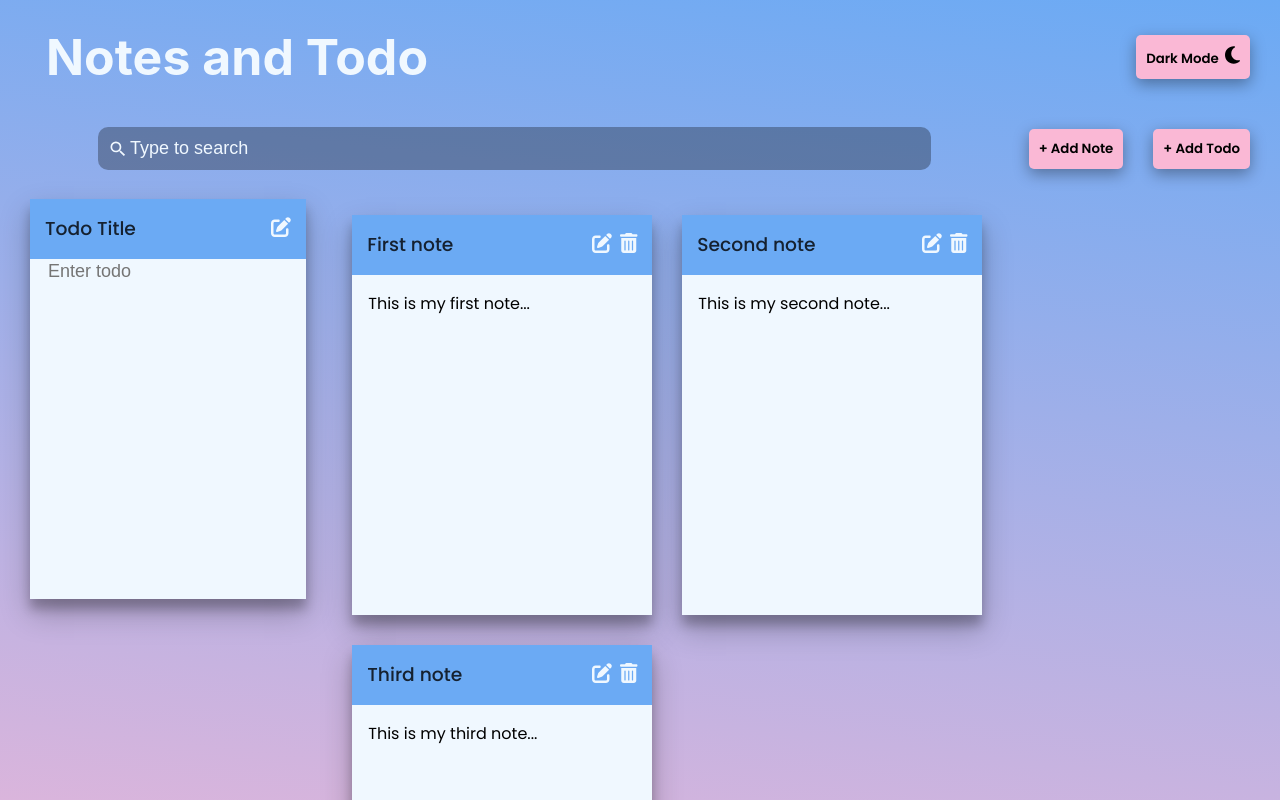
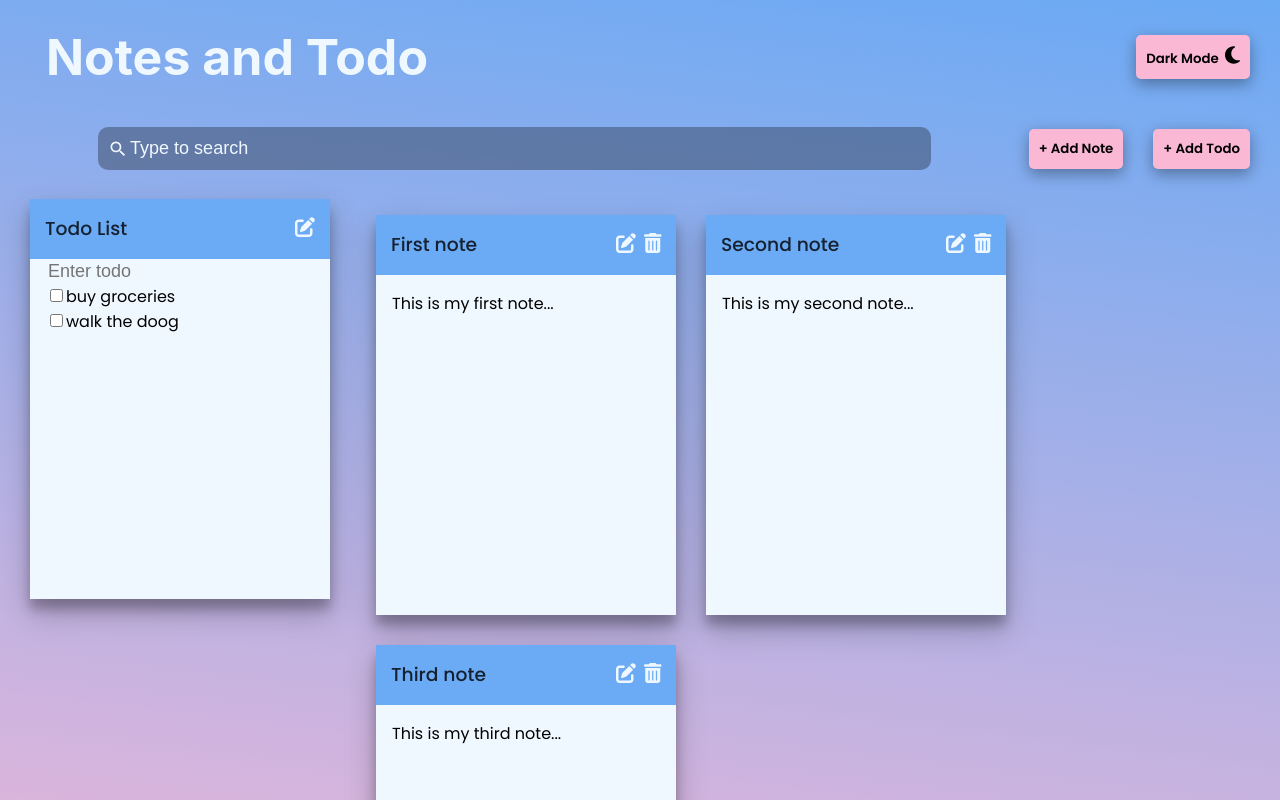
Before and after one commit to marijahavaic/notes-todo-app, a React (Create React App) app: page / in a window 1280 px wide. Shown: the top 800 px of the page. Built offline with nearby package versions, Linux system fonts and the light colour scheme.

Commit message:
Create state for todos, add TodoList component, pass props from state to TodoList to Todo component

```diff
--- a/src/App.js
+++ b/src/App.js
@@ -5,9 +5,10 @@ import './App.css';
 import NotesList from './Components/NotesList';
 import AddNote from './Components/AddNote';
 import Header from './Components/Header';
-import Todo from './Components/Todo'
+import TodoList from './Components/TodoList';
 
 function App() {
+  const [darkMode, setDarkMode] = useState(false);
   const [searchText, setSearchText] = useState('');
   const [newNote, setNewNotes] = useState(false);
   const [notes, setNotes] = useState([
@@ -27,8 +28,17 @@ function App() {
       text: "This is my third note..."
     }
   ]);
+  const [todos, setTodos] = useState([
+    {
+      id: nanoid(),
+      title: "Todo List",
+      listOfTodos: [
+        'buy groceries',
+        'walk the doog'
+      ]
+    }
+  ])
 
-  const [darkMode, setDarkMode] = useState(false);
 
   // Retrive notes from local storage
   useEffect(() => {
@@ -85,7 +95,9 @@ function App() {
           newNote={newNote}
           handleCloseNewNote={closeNewNote}
         />}
-        <Todo />
+        <TodoList
+          todos={todos}
+        />
         <NotesList
           notes={notes.filter((note) => note.text.toLowerCase().includes(searchText) || note.title.toLowerCase().includes(searchText))}
           handleAddNote={addNote}
--- a/src/Components/Todo.js
+++ b/src/Components/Todo.js
@@ -5,11 +5,11 @@ import '../Style/Todo.css';
 import { FontAwesomeIcon } from '@fortawesome/react-fontawesome';
 import { faPenToSquare, faTrashCan } from '@fortawesome/free-solid-svg-icons';
 
-const Todo = ({ }) => {
+const Todo = ({ id, title, listOfTodos }) => {
     return (
-        <div className="Todo">
+        <div className="Todo" key={id}>
             <div className='TodoHeader'>
-                <h3>Todo Title</h3>
+                <h3>{title}</h3>
                 <div className='Icons'>
                     <FontAwesomeIcon icon={faPenToSquare} className="Icon" />
                     {/* <FontAwesomeIcon onClick={() => handleDeleteTodo(id)} icon={faTrashCan} className="Icon" /> */}
@@ -17,6 +17,14 @@ const Todo = ({ }) => {
             </div>
             <div className='TodoBody'>
                 <input type="text" placeholder="Enter todo" />
+                {listOfTodos.map((todo) => (
+                    <div>
+                        <label>
+                            <input type="checkbox" />
+                            {todo}
+                        </label>
+                    </div>
+                ))}
             </div>
         </div>
     )
--- a/src/Components/TodoList.js
+++ b/src/Components/TodoList.js
@@ -0,0 +1,21 @@
+import React from 'react';
+
+import Todo from './Todo';
+
+import '../Style/NotesList.css';
+
+const TodoList = ({ todos }) => {
+    return (
+        <div className="TodoList">
+            {todos.map((todo) => (
+                <Todo
+                    id={todo.id}
+                    title={todo.title}
+                    listOfTodos={todo.listOfTodos}
+                />
+            ))}
+        </div>
+    )
+}
+
+export default TodoList;
```
